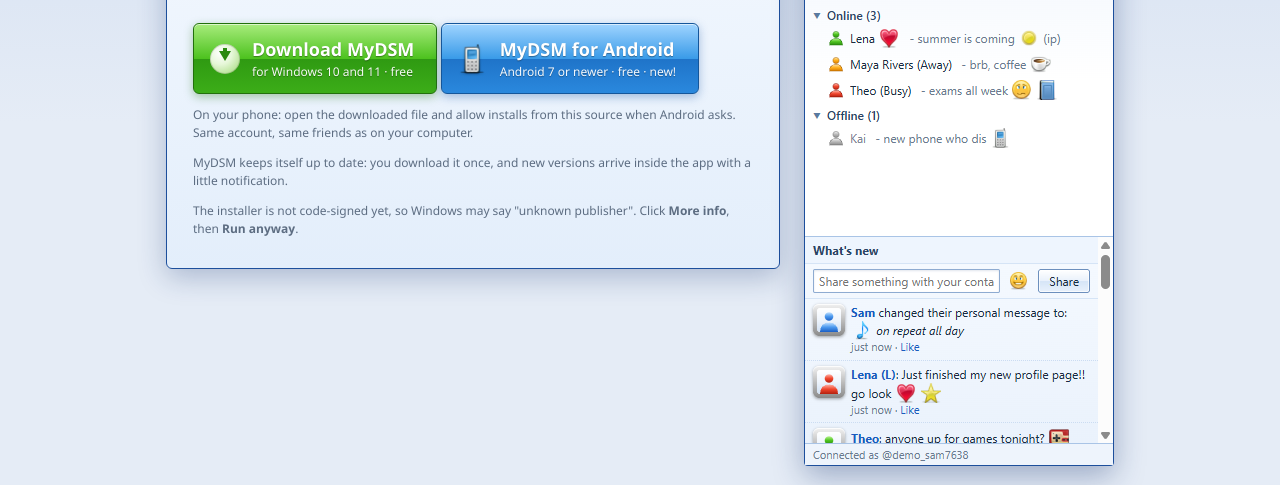
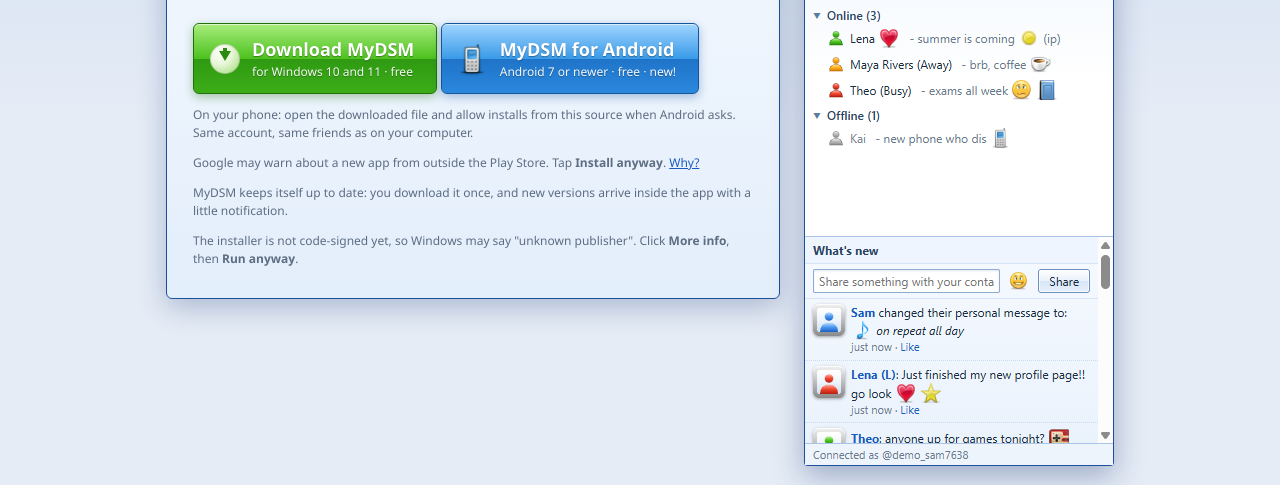
Before and after one commit to nanachi2002/mysdm.github.io, a plain HTML site: page index.html in a window 1280 px wide. Shown: the part 258-743 px from the top of the page. Drawn offline with Linux system fonts and the light colour scheme; no server answers.

Commit message:
Android: explain the Play Protect warning (line under the button and a FAQ entry)
Co-Authored-By: Claude Opus 5.5 <noreply@anthropic.com>

```diff
--- a/index.html
+++ b/index.html
@@ -40,6 +40,7 @@
           <span><b>MyDSM for Android</b><small>Android 7 or newer &middot; free &middot; new!</small></span>
         </a>
         <p class="small muted">On your phone: open the downloaded file and allow installs from this source when Android asks. Same account, same friends as on your computer.</p>
+        <p class="small muted">Google may warn about a new app from outside the Play Store. Tap <b>Install anyway</b>. <a href="#faq-harmful">Why?</a></p>
         <p class="small muted">MyDSM keeps itself up to date: you download it once, and new versions arrive inside the app with a little notification.</p>
         <p class="small muted">The installer is not code-signed yet, so Windows may say "unknown publisher". Click <b>More info</b>, then <b>Run anyway</b>.</p>
       </div>
@@ -171,6 +172,7 @@
           <div class="cmt"><div class="cwho"><img src="emo/hand-shake.png" alt="" width="32" height="32"><span>new_kid</span></div><div class="cbody"><b>How do I add my friends?</b><br>Click <b>Add</b> and type their @username, or use <b>Find people</b> to search by name. They get an invitation to accept.</div></div>
           <div class="cmt"><div class="cwho"><img src="emo/smiley-sleep.png" alt="" width="32" height="32"><span>lazy_bones</span></div><div class="cbody"><b>Do I need to download new versions?</b><br>No. MyDSM checks for updates by itself and shows a notification. Click <b>Update now</b> and it installs and restarts on its own.</div></div>
           <div class="cmt"><div class="cwho"><img src="emo/smiley-eek.png" alt="" width="32" height="32"><span>worried_mom</span></div><div class="cbody"><b>Windows says "unknown publisher". Is that bad?</b><br>It only means the installer is not code-signed yet (that costs money every year). Click <b>More info</b>, then <b>Run anyway</b>. Updates inside the app are signed and checked before they install.</div></div>
+          <div class="cmt" id="faq-harmful"><div class="cwho"><img src="emo/mobile-phone.png" alt="" width="32" height="32"><span>phone_scared</span></div><div class="cbody"><b>Why does my phone say MyDSM may be harmful?</b><br>Google Play Protect checks every app installed from outside the Play Store. MyDSM is new, few people have installed it yet, and it asks for things a chat app needs but that Google's automatic check treats with caution: it stays connected in the background so your messages arrive (MyDSM uses no outside push service, only our own server), it asks to skip battery saving for the same reason, and it can install its own updates so you never have to download it by hand again. Nothing in MyDSM is harmful: it is signed with our own key, and Android only installs updates signed with that same key. Tap <b>Install anyway</b>. We are asking Google to review MyDSM so the warning goes away.</div></div>
           <div class="cmt"><div class="cwho"><img src="emo/smiley-angel.png" alt="" width="32" height="32"><span>careful_kid</span></div><div class="cbody"><b>How old do I need to be?</b><br>16 or older. 16+ content is fine, but no explicit nudity or sexual content. An account proven to belong to someone under 16 is banned for good. See the <a href="rules.html">Rules</a>.</div></div>
           <div class="cmt"><div class="cwho"><img src="emo/key.png" alt="" width="32" height="32"><span>forgetful</span></div><div class="cbody"><b>I forgot my password!</b><br>When you create your account you get a <b>recovery key</b>. Click <b>Forgot your password?</b> on the sign-in screen and type it to choose a new password. Lost the key too? An administrator can help once you prove the account is yours.</div></div>
           <div class="cmt"><div class="cwho"><img src="emo/animal-penguin.png" alt="" width="32" height="32"><span>tux_fan</span></div><div class="cbody"><b>Mac or Linux?</b><br>Not yet. Windows first.</div></div>
```
